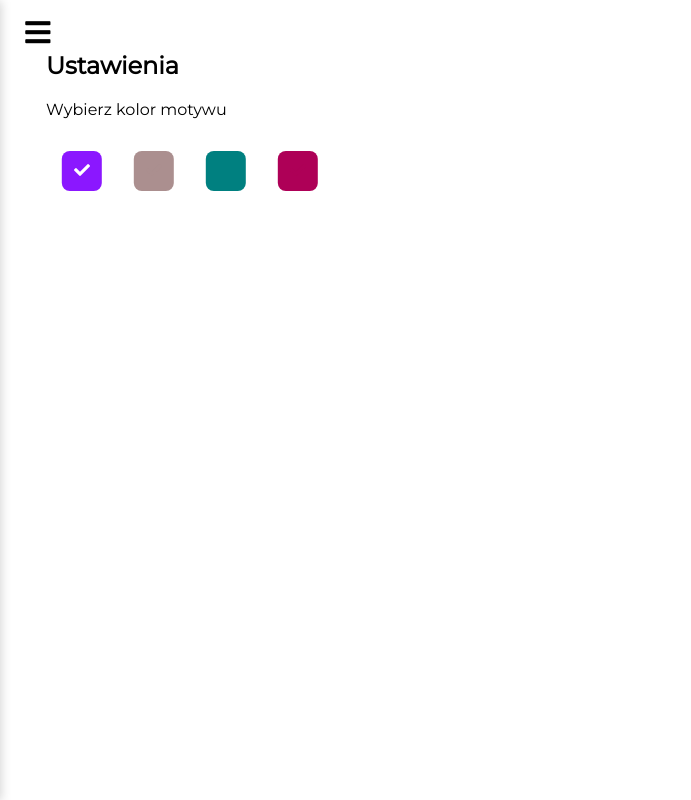
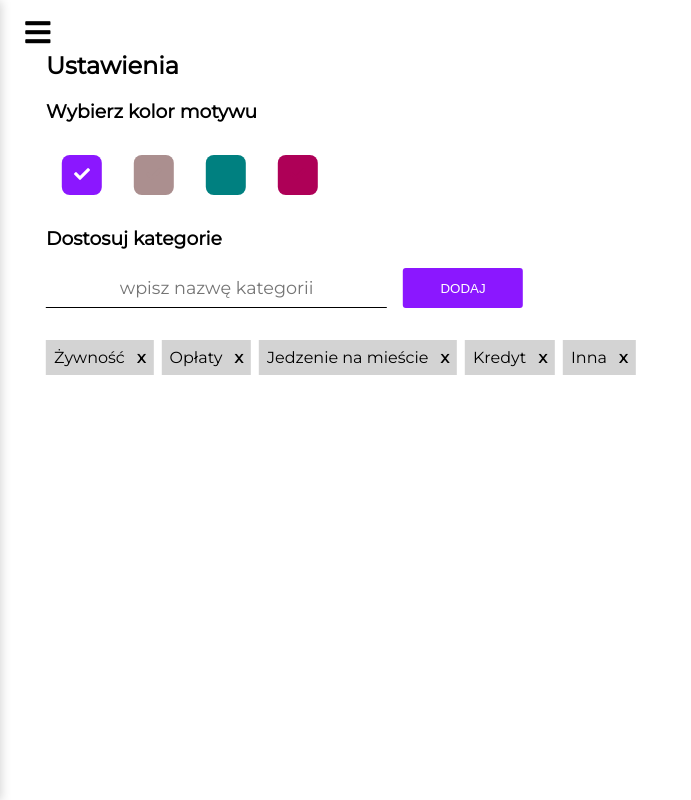
Before and after one commit to justynamak/Kalkulator-wydatkow, a React (Create React App) app: page /Kalkulator-wydatkow-React/ustawienia in a window 1280 px wide. Shown: the whole page, without its empty margins (0-691 px from the left). Built offline with nearby package versions, Linux system fonts and the light colour scheme.

Commit message:
dodano dostosowanie kategorii (ustawienia)

```diff
--- a/src/components/App.css
+++ b/src/components/App.css
@@ -97,7 +97,14 @@ button {
   min-width: 2.5em;
   border-radius: 3px;
 }
-
+.btn {
+  margin-top: 2rem;
+  border: none;
+  width: 120px;
+  height: 52px;
+  color: white;
+  text-transform: uppercase;
+}
 .sticky__wrapper {
   display: flex;
   justify-content: space-between;
--- a/src/components/App.js
+++ b/src/components/App.js
@@ -10,7 +10,15 @@ import Rating from "./Rating";
 class App extends Component {
   state = {
     showNav: false,
-    colorTheme: "#8b17ff"
+    colorTheme: "#8b17ff",
+    allCategories: [
+      "Żywność",
+      "Opłaty",
+      "Jedzenie na mieście",
+      "Kredyt",
+      "Inna"
+    ],
+    newCategory: ""
   };
   lightenDarkenColor(col, amt) {
     var usePound = false;
@@ -34,7 +42,6 @@ class App extends Component {
     return (usePound ? "#" : "") + (g | (b << 8) | (r << 16)).toString(16);
   }
   saveThemeToStorage = color => {
-    // const colorTheme = JSON.stringify(this.state.colorTheme);
     localStorage.setItem("colorTheme", color);
   };
   handleToggleNav = () => {
@@ -54,6 +61,32 @@ class App extends Component {
       colorTheme: color
     });
     this.saveThemeToStorage(color);
+  };
+  handleRemoveFromCategories = elem => {
+    const allCategories = this.state.allCategories.filter(
+      item => item !== elem
+    );
+    this.setState({
+      allCategories
+    });
+  };
+  handleAddToCategories = () => {
+    if (this.state.newCategory.length > 0) {
+      const allCategories = [...this.state.allCategories];
+      allCategories.push(this.state.newCategory);
+
+      this.setState({
+        allCategories,
+        newCategory: ""
+      });
+    }
+  };
+  handleChangeInput = e => {
+    const newCategory = e.target.value;
+
+    this.setState({
+      newCategory
+    });
   };
 
   componentDidMount() {
@@ -94,6 +127,7 @@ class App extends Component {
                   <Calculator
                     colorTheme={this.state.colorTheme}
                     lightenColor={lightenColor}
+                    allCategories={this.state.allCategories}
                   />
                 )}
               />
@@ -106,7 +140,12 @@ class App extends Component {
                 render={() => (
                   <Setup
                     colorTheme={this.state.colorTheme}
-                    change={this.handleChangeColorTheme}
+                    click={this.handleChangeColorTheme}
+                    allCategories={this.state.allCategories}
+                    remove={this.handleRemoveFromCategories}
+                    newCategory={this.state.newCategory}
+                    change={this.handleChangeInput}
+                    add={this.handleAddToCategories}
                   />
                 )}
               />
--- a/src/components/Calculator.js
+++ b/src/components/Calculator.js
@@ -116,7 +116,7 @@ class Calculator extends Component {
       .reduce((prevVal, currentVal) => prevVal + currentVal, 0)
       .toFixed(2);
 
-    const { colorTheme, lightenColor } = this.props;
+    const { colorTheme, lightenColor, allCategories } = this.props;
 
     return (
       <>
@@ -130,6 +130,7 @@ class Calculator extends Component {
             categories={this.state.categories}
             select={this.handleChangeSelect}
             background={colorTheme}
+            allCategories={allCategories}
           />
           <div className="sticky__wrapper">
             {
--- a/src/components/Form.css
+++ b/src/components/Form.css
@@ -28,6 +28,8 @@ input:focus {
   cursor: pointer;
   font-family: "Montserrat", sans-serif;
   margin-left: 1em;
+  min-width: 10rem;
+  font-size: 1rem;
 }
 
 @media all and (max-width: 1025px) {
--- a/src/components/Form.js
+++ b/src/components/Form.js
@@ -8,8 +8,12 @@ const Form = ({
   click,
   categories,
   select,
-  background
+  background,
+  allCategories
 }) => {
+  const options = allCategories.map(item => (
+    <option value={item}>{item}</option>
+  ));
   return (
     <form action="" className="form">
       <div className="form__field">
@@ -40,11 +44,7 @@ const Form = ({
           value={categories}
           onChange={select}
         >
-          <option value="Żywność">Żywność</option>
-          <option value="Opłaty">Opłaty</option>
-          <option value="Jedzenie na mieście">Jedzenie na mieście</option>
-          <option value="Kredyt">Kredyt</option>
-          <option value="Inna">Inna</option>
+          {options}
         </select>
       </div>
       <button
--- a/src/components/Navigation.css
+++ b/src/components/Navigation.css
@@ -18,7 +18,7 @@
   width: 100%;
 }
 .nav ul li a {
-  color: black;
+  color: white;
   text-decoration: none;
   padding: 20px 0;
   display: block;
--- a/src/components/Navigation.js
+++ b/src/components/Navigation.js
@@ -21,7 +21,7 @@ const Navigation = ({ colorTheme, lightenColor, click }) => {
           <NavLink
             to="/Kalkulator-wydatkow-React/o-aplikacji"
             activeClassName="activeItemNav"
-            activeStyle={{ backgroundColor: `${lightenColor}` }}
+            activeStyle={{ backgroundColor: `${lightenColor}`, color: "#000" }}
             onClick={handleClickItemMobile}
           >
             O aplikacji
@@ -32,7 +32,7 @@ const Navigation = ({ colorTheme, lightenColor, click }) => {
             exact
             to="/Kalkulator-wydatkow-React/"
             activeClassName="activeItemNav"
-            activeStyle={{ backgroundColor: `${lightenColor}` }}
+            activeStyle={{ backgroundColor: `${lightenColor}`, color: "#000" }}
             onClick={handleClickItemMobile}
           >
             Kalkulator wydatków
@@ -43,7 +43,7 @@ const Navigation = ({ colorTheme, lightenColor, click }) => {
             to="/Kalkulator-wydatkow-React/ocena"
             activeClassName="activeItemNav"
             activeStyle={{ color: `${colorTheme}` }}
-            activeStyle={{ backgroundColor: `${lightenColor}` }}
+            activeStyle={{ backgroundColor: `${lightenColor}`, color: "#000" }}
             onClick={handleClickItemMobile}
           >
             Oceń aplikację
@@ -54,7 +54,7 @@ const Navigation = ({ colorTheme, lightenColor, click }) => {
             to="/Kalkulator-wydatkow-React/ustawienia"
             activeClassName="activeItemNav"
             activeStyle={{ color: `${colorTheme}` }}
-            activeStyle={{ backgroundColor: `${lightenColor}` }}
+            activeStyle={{ backgroundColor: `${lightenColor}`, color: "#000" }}
             onClick={handleClickItemMobile}
           >
             Ustawienia
@@ -65,7 +65,7 @@ const Navigation = ({ colorTheme, lightenColor, click }) => {
             to="/Kalkulator-wydatkow-React/kontakt"
             activeClassName="activeItemNav"
             activeStyle={{ color: `${colorTheme}` }}
-            activeStyle={{ backgroundColor: `${lightenColor}` }}
+            activeStyle={{ backgroundColor: `${lightenColor}`, color: "#000" }}
             onClick={handleClickItemMobile}
           >
             Kontakt
--- a/src/components/Rating.css
+++ b/src/components/Rating.css
@@ -7,14 +7,7 @@
   color: lightgray;
   cursor: pointer;
 }
-.rating-button {
-  margin-top: 2rem;
-  border: none;
-  width: 120px;
-  height: 52px;
-  color: white;
-  text-transform: uppercase;
-}
+
 .rating-msg {
   padding-top: 1rem;
 }
--- a/src/components/Rating.js
+++ b/src/components/Rating.js
@@ -57,7 +57,7 @@ class Rating extends Component {
           ></i>
         </div>
         <button
-          className="rating-button"
+          className="btn"
           style={{ backgroundColor: `${colorTheme}` }}
           onClick={this.handleClickButton}
         >
--- a/src/components/Setup.css
+++ b/src/components/Setup.css
@@ -30,3 +30,40 @@
   background: #ae0057;
   color: #ae0057;
 }
+.categories-container {
+  display: flex;
+  align-items: flex-end;
+}
+.categories button {
+  margin-top: 0;
+  height: 40px;
+}
+.categories {
+  margin-top: 2rem;
+}
+.categories input {
+  min-width: 30%;
+  border-bottom: 1px solid #000;
+  padding: 0.5em;
+  text-align: center;
+  font-size: 1.1rem;
+  margin-right: 1rem;
+  height: 2.5rem;
+}
+.categories-setup {
+  list-style-type: none;
+  display: flex;
+  margin: 2rem 0;
+  padding: 0;
+}
+
+.categories-setup li {
+  margin-right: 0.5rem;
+  padding: 0.5rem;
+  background: lightgray;
+}
+.categorie-remove {
+  font-weight: bold;
+  margin-left: 0.5rem;
+  cursor: pointer;
+}
--- a/src/components/Setup.js
+++ b/src/components/Setup.js
@@ -1,19 +1,31 @@
 import React from "react";
 import "./Setup.css";
 
-const Setup = ({ colorTheme, change }) => {
-  console.log(colorTheme);
+const Setup = ({
+  colorTheme,
+  click,
+  allCategories,
+  remove,
+  change,
+  newCategory,
+  add
+}) => {
+  const categories = allCategories.map(category => (
+    <li key={category} onClick={() => remove(category)}>
+      {category} <span className="categorie-remove">x</span>
+    </li>
+  ));
+  console.log(change);
   return (
     <>
       <h2>Ustawienia</h2>
-      <form>
-        <label>
-          Wybierz kolor motywu
+      <section>
+        <h3>Wybierz kolor motywu</h3>
         <div className="colors-wrapper">
           <div
             className="color color-violet"
             data-name="#8b17ff"
-              onClick={change}
+            onClick={click}
             style={colorTheme === "#8b17ff" ? { color: "#fff" } : null}
           >
             <span>
@@ -23,7 +35,7 @@ const Setup = ({ colorTheme, change }) => {
           <div
             className="color color-brown"
             data-name="#ab8f8f"
-              onClick={change}
+            onClick={click}
             style={colorTheme === "#ab8f8f" ? { color: "#fff" } : null}
           >
             <span>
@@ -33,7 +45,7 @@ const Setup = ({ colorTheme, change }) => {
           <div
             className="color color-blue"
             data-name="#008080"
-              onClick={change}
+            onClick={click}
             style={colorTheme === "#008080" ? { color: "#fff" } : null}
           >
             <span>
@@ -44,7 +56,7 @@ const Setup = ({ colorTheme, change }) => {
           <div
             className="color color-pink"
             data-name="#ae0057"
-              onClick={change}
+            onClick={click}
             style={colorTheme === "#ae0057" ? { color: "#fff" } : null}
           >
             <span>
@@ -52,8 +64,27 @@ const Setup = ({ colorTheme, change }) => {
             </span>
           </div>
         </div>
-        </label>
-      </form>
+      </section>
+      <section className="categories">
+        <h3>Dostosuj kategorie</h3>
+        <div className="categories-container">
+          <input
+            type="text"
+            placeholder="wpisz nazwę kategorii"
+            value={newCategory}
+            onChange={change}
+            maxlength="20"
+          />
+          <button
+            className="btn"
+            style={{ backgroundColor: colorTheme }}
+            onClick={add}
+          >
+            Dodaj
+          </button>
+        </div>
+        <ul className="categories-setup">{categories}</ul>
+      </section>
     </>
   );
 };
```
Lines whose indentation alone changed are shown as unchanged.
